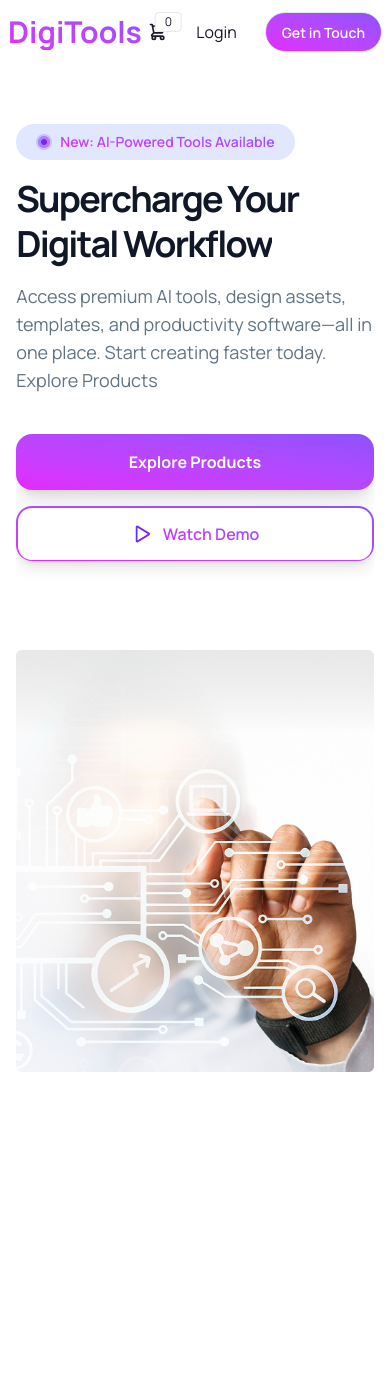
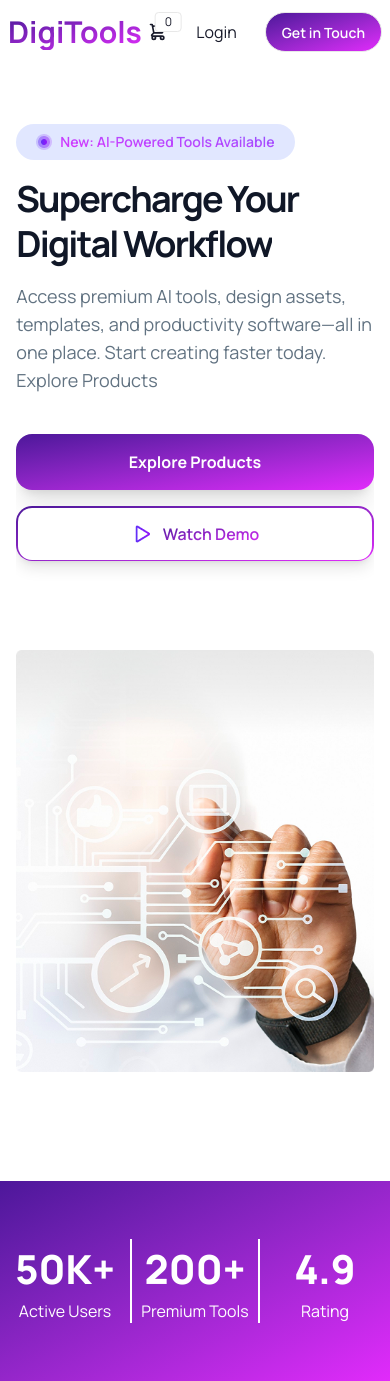
Before and after one commit to shafrinahamed0007/Assignment6, a React (Vite) app: page / in a window 390 px wide. Before the commit the page ends 1121 px from the top, so only its background shows below. Built offline with nearby package versions, Linux system fonts and the light colour scheme.

Commit message:
complete rating section with full responsive

```diff
--- a/src/App.jsx
+++ b/src/App.jsx
@@ -1,12 +1,14 @@
 import "./App.css";
 import Banner from "./Component/Banner";
 import Navbar from "./Component/Navbar";
+import Rating from "./Component/Rating";
 
 function App() {
   return (
     <div>
       <Navbar />
       <Banner />
+      <Rating />
     </div>
   );
 }
--- a/src/Component/Banner.jsx
+++ b/src/Component/Banner.jsx
@@ -31,14 +31,14 @@ const Banner = () => {
           </p>
 
           <div className="flex flex-col sm:flex-row gap-4 pt-6 w-full max-w-md sm:max-w-none mx-auto">
-            <button className="w-full sm:w-auto bg-linear-to-bl from-violet-500 to-fuchsia-500 transition-all px-8 py-4 rounded-2xl font-bold shadow-xl flex items-center justify-center gap-3 group text-white active:scale-95">
+            <button className="w-full sm:w-auto bg-linear-to-br from-violet-900 to-fuchsia-500 transition-all px-8 py-4 rounded-2xl font-bold shadow-xl flex items-center justify-center gap-3 group text-white active:scale-95">
               Explore Products
             </button>
 
             <button className="relative w-full sm:w-auto p-[1.5px] rounded-2xl transition-all shadow-lg group active:scale-95">
-              {/* Gradient Border Background */}
-              <div className="absolute inset-0 bg-linear-to-bl from-violet-500 to-fuchsia-500 rounded-2xl"></div>
+              <div className="absolute inset-0 bg-linear-to-br from-violet-900 to-fuchsia-500 rounded-2xl"></div>
 
+              {/* Button Inner Content */}
               <div className="relative px-8 py-[14px] bg-white rounded-[14px] flex items-center justify-center gap-3 transition-all">
                 <span className="group-hover:translate-x-1 transition-transform duration-300">
                   <img
@@ -48,7 +48,7 @@ const Banner = () => {
                   />
                 </span>
 
-                <span className="font-semibold bg-linear-to-bl from-violet-500 to-fuchsia-500 bg-clip-text text-transparent">
+                <span className="font-semibold bg-linear-to-br from-violet-900 to-fuchsia-500 bg-clip-text text-transparent">
                   Watch Demo
                 </span>
               </div>
--- a/src/Component/Navbar.jsx
+++ b/src/Component/Navbar.jsx
@@ -2,13 +2,13 @@ import React from "react";
 
 const Navbar = () => {
   return (
-    <div className="navbar  md:w-9/12 mx-auto">
+    <div className="navbar md:w-10/12 mx-auto">
       <div className="navbar-start">
-        <div className="flex items-center gap-1 font-bold text-3xl bg-linear-to-bl from-violet-500 to-fuchsia-500 bg-clip-text text-transparent">
+        <div className="flex items-center gap-1 font-bold text-3xl bg-linear-to-br from-violet-900 to-fuchsia-500 bg-clip-text text-transparent">
           DigiTools
         </div>
       </div>
-      <div className="navbar-center hidden md:flex">
+      <div className="navbar-center hidden md:hidden lg:flex">
         <ul className="menu menu-horizontal gap-10 px-1 text-lg">
           <li>
             <a>Products</a>
@@ -47,7 +47,7 @@ const Navbar = () => {
           <span className="badge badge-sm indicator-item ">0</span>
         </div>
         <h2 className="mx-2">Login</h2>
-        <a className="btn bg-linear-to-bl from-violet-500 to-fuchsia-500 rounded-full text-white">
+        <a className="btn bg-linear-to-br from-violet-900 to-fuchsia-500 rounded-full text-white">
           Get in Touch
         </a>
       </div>
--- /dev/null
+++ b/src/Component/Rating.jsx
@@ -0,0 +1,24 @@
+import React from "react";
+
+const Rating = () => {
+  return (
+    <div className="h-[200px] bg-linear-to-br from-violet-900 to-fuchsia-500 mt-[60px] flex items-center ">
+      <div className="grid grid-cols-3 w-full md:w-9/12 mx-auto ">
+        <div className="text-center ">
+          <h2 className="text-white font-extrabold text-[40px]">50K+</h2>
+          <p className="text-white">Active Users</p>
+        </div>
+        <div className="text-center border-x-2 border-white">
+          <h2 className="text-white font-extrabold text-[40px]">200+</h2>
+          <p className="text-white">Premium Tools</p>
+        </div>
+        <div className="text-center">
+         <h2 className="text-white font-extrabold text-[40px]">4.9</h2>
+          <p className="text-white">Rating</p>
+        </div>
+      </div>
+    </div>
+  );
+};
+
+export default Rating;
```
